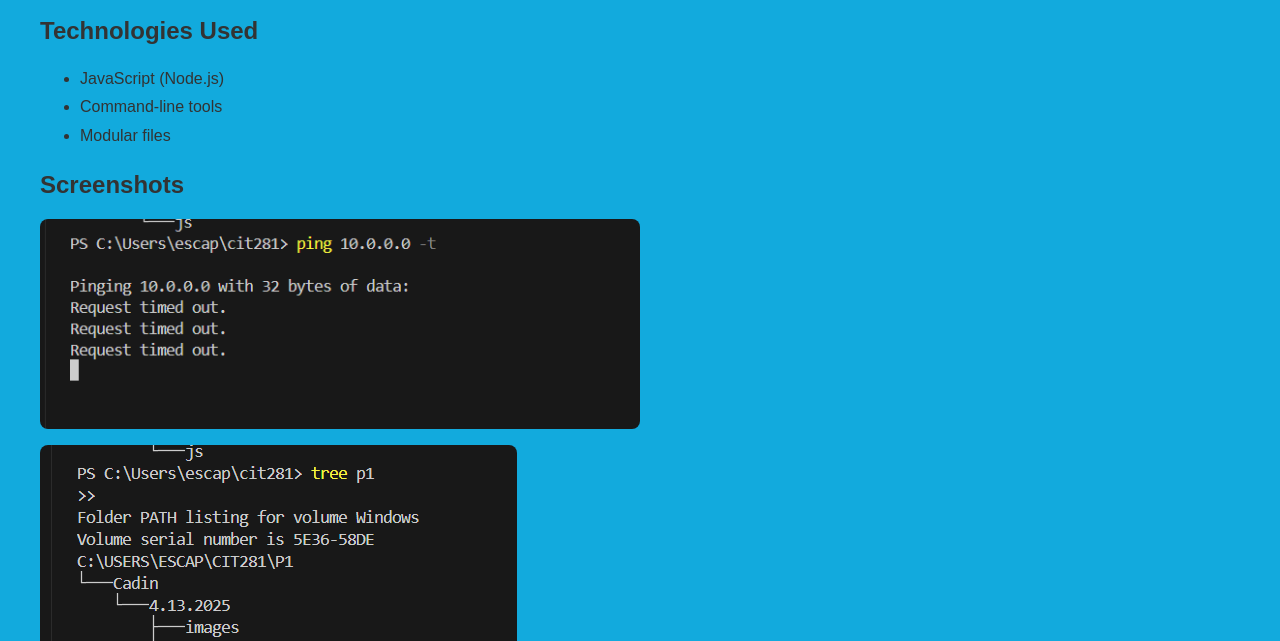
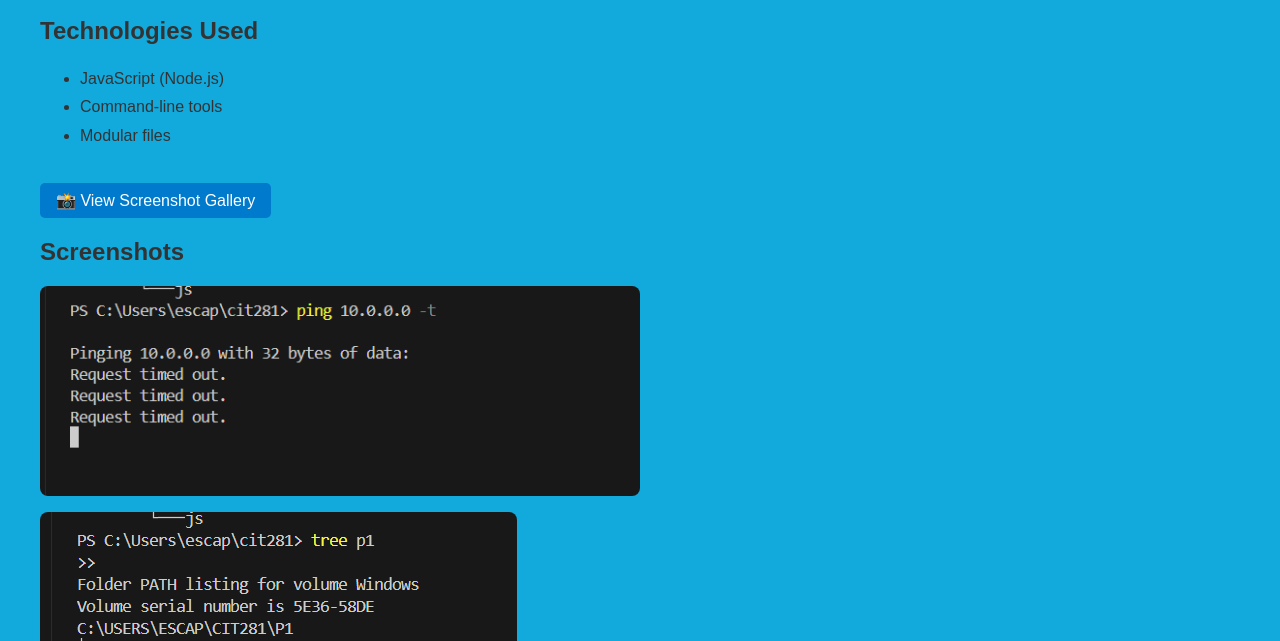
Before and after one commit to Escxped/cit281-p1, a plain HTML site: page index.html in a window 1280 px wide. Shown: the part 159-800 px from the top of the page. Drawn offline with Linux system fonts and the light colour scheme.

Commit message:
Changing Website

```diff
--- a/index.html
+++ b/index.html
@@ -29,6 +29,8 @@
     <li>Modular files</li>
   </ul>
 
+  <p><a href="screenshots.html" style="display:inline-block; margin-top: 1rem; padding: 0.5rem 1rem; background-color: #007acc; color: #fff; border-radius: 5px; text-decoration: none;">📸 View Screenshot Gallery</a></p>
+
   <h2>Screenshots</h2>
   <img src="p1-break.png" alt="break" />
   <img src="p1-tree.png" alt="tree" />
```
